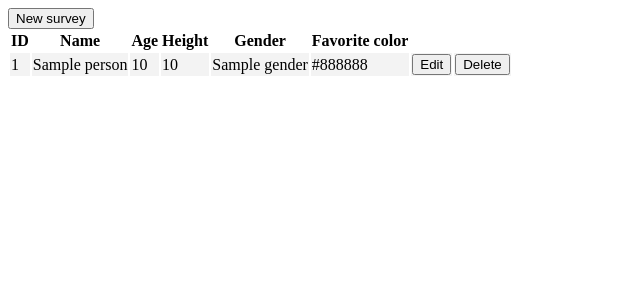
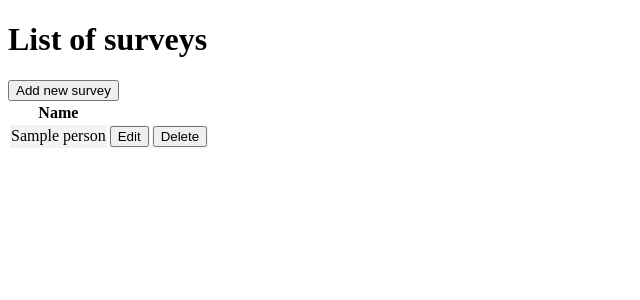
Before and after one commit to JakubKosakowski/CRUD-Web-App, a Flask app: template templates/home.html in a window 1280 px wide. Shown: the top 300 px of the page, without its empty margins (0-640 px from the left). Run offline with Flask 3, Linux system fonts and the light colour scheme; the template is opened without the code that fills it: most values are stand-ins (such as "Sample title", 1, 10 or a date in 2020).

Commit message:
Update list of surveys

```diff
--- a/static/style.css
+++ b/static/style.css
@@ -9,3 +9,8 @@ tr:nth-child(odd){
 input:hover{
     background-color: #f5f5f5;
 }
+
+a{
+    text-decoration: none;
+    color: black;
+}
--- a/templates/home.html
+++ b/templates/home.html
@@ -5,24 +5,15 @@ Home Page
 {% endblock %}
 
 {% block content %}
-    <a href="{{ url_for('add') }}"><button>New survey</button></a>
+    <h1>List of surveys</h1>
+    <a href="{{ url_for('add') }}"><button>Add new survey</button></a>
     <table>
         <tr>
-            <th>ID</th>
             <th>Name</th>
-            <th>Age</th>
-            <th>Height</th>
-            <th>Gender</th>
-            <th>Favorite color</th>
         </tr>
         {% for person in people %}
         <tr id="row-{{loop.index}}">
-            <td>{{ person['id'] }}</td>
-            <td>{{ person['name'] }}</td>
-            <td>{{ person['age'] }}</td>
-            <td>{{ person['height'] }}</td>
-            <td>{{ person['gender'] }}</td>
-            <td>{{ person['favorite_color'] }}</td>
+            <td><a href="#">{{ person['name'] }}</a></td>
             <td><a href="{{url_for('edit', id=person['id'])}}"><button>Edit</button></a></td>
             <td><a href="{{url_for('delete', id=person['id'])}}"><button>Delete</button></a></td>
         </tr>
```
